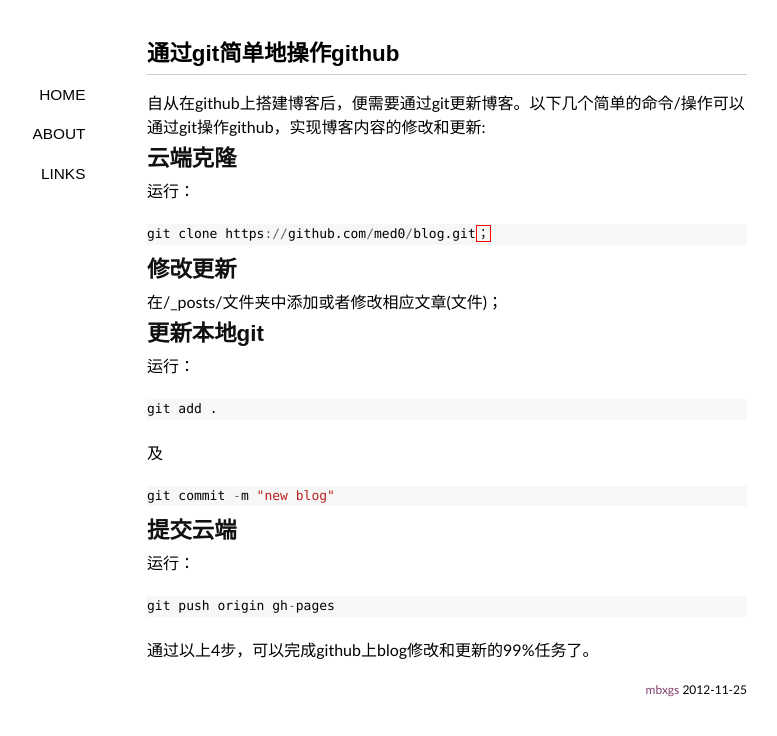
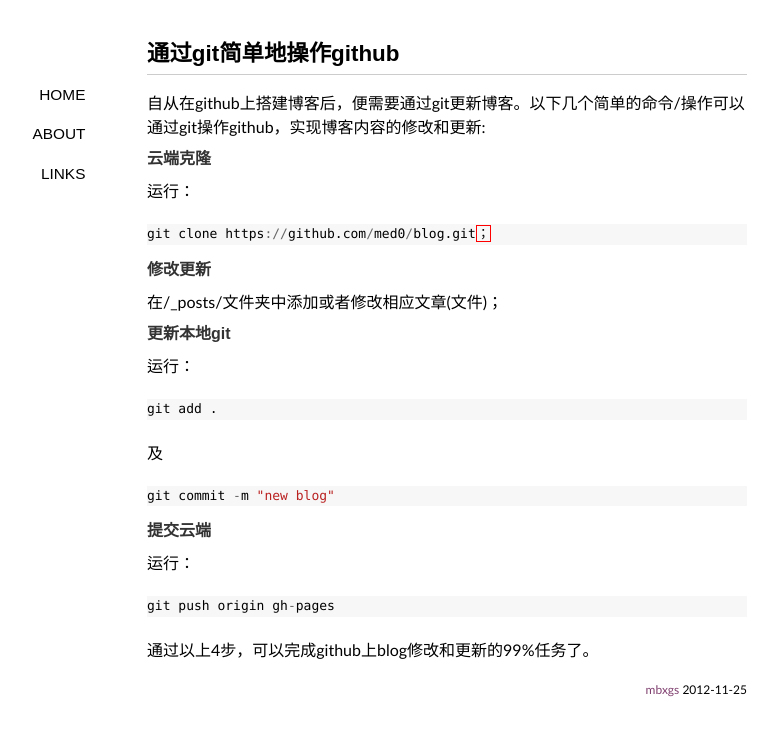
Before and after one commit to med0/blog, a Jekyll site: the page built from _posts/2012-11-25-github-by-git.md, in a window 1280 px wide. Shown: the top 736 px of the page, without its empty margins (193-970 px from the left). Built offline with Jekyll 4.4.1, drawn with Linux system fonts in a browser that asks for light colours; some web fonts are replaced; Markdown is read by kramdown in place of the engine named in the settings.

Commit message:
new blog

```diff
--- a/_posts/2012-11-25-github-by-git.md
+++ b/_posts/2012-11-25-github-by-git.md
@@ -4,17 +4,17 @@ title: 通过git简单地操作github
 ---
 自从在github上搭建博客后，便需要通过git更新博客。以下几个简单的命令/操作可以通过git操作github，实现博客内容的修改和更新:
 
-## 云端克隆
+#### 云端克隆
 运行：
 
 {% highlight r %}
 git clone https://github.com/med0/blog.git；
 {% endhighlight %}
 
-## 修改更新
+#### 修改更新
 在/_posts/文件夹中添加或者修改相应文章(文件)；
 
-## 更新本地git
+#### 更新本地git
 运行：
 
 {% highlight r %}
@@ -26,9 +26,10 @@ git add .
 git commit -m "new blog"
 {% endhighlight %}
 
-## 提交云端
+#### 提交云端
 
 运行：
+
 {% highlight r %}
 git push origin gh-pages
 {% endhighlight %}
```
